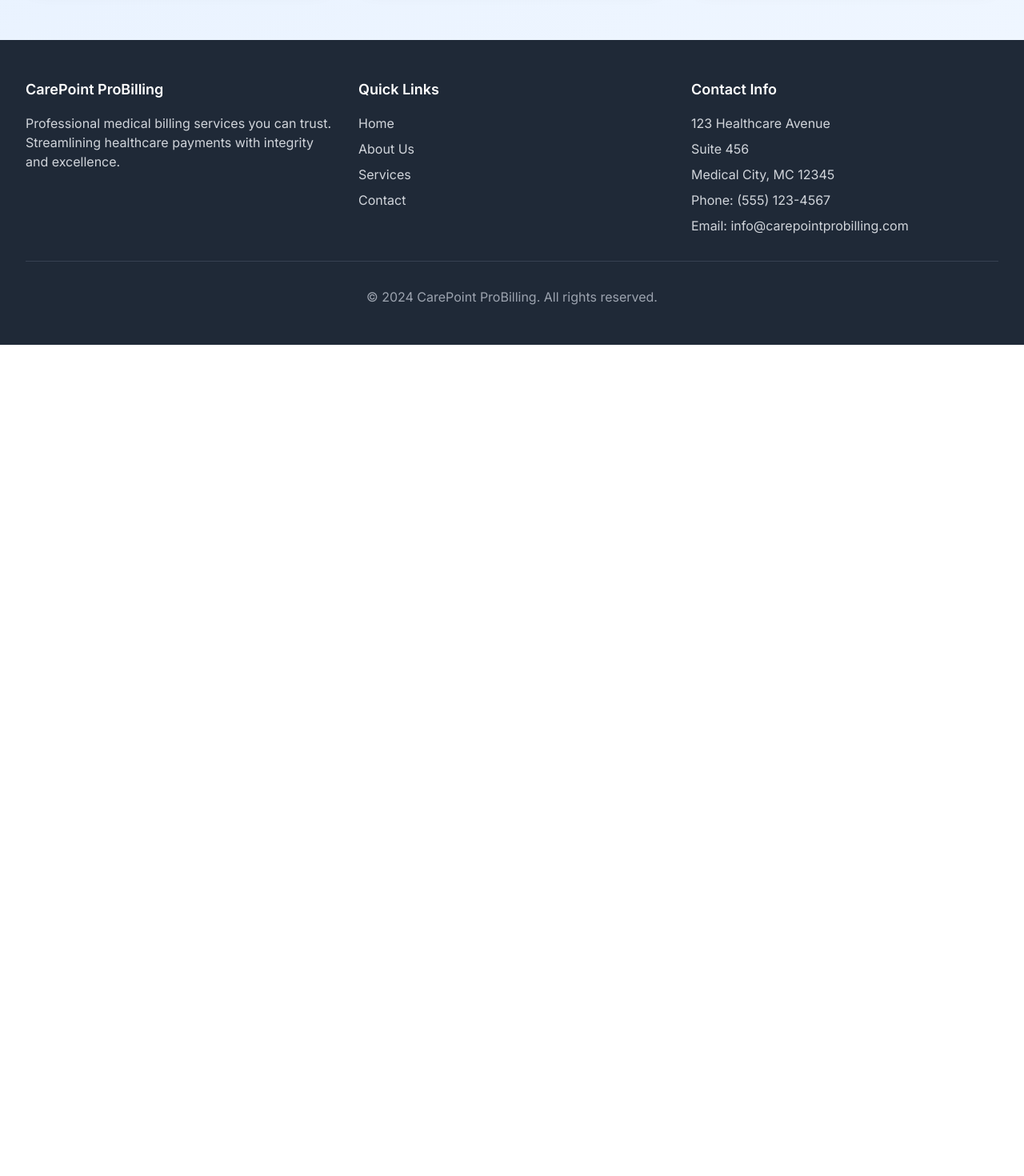
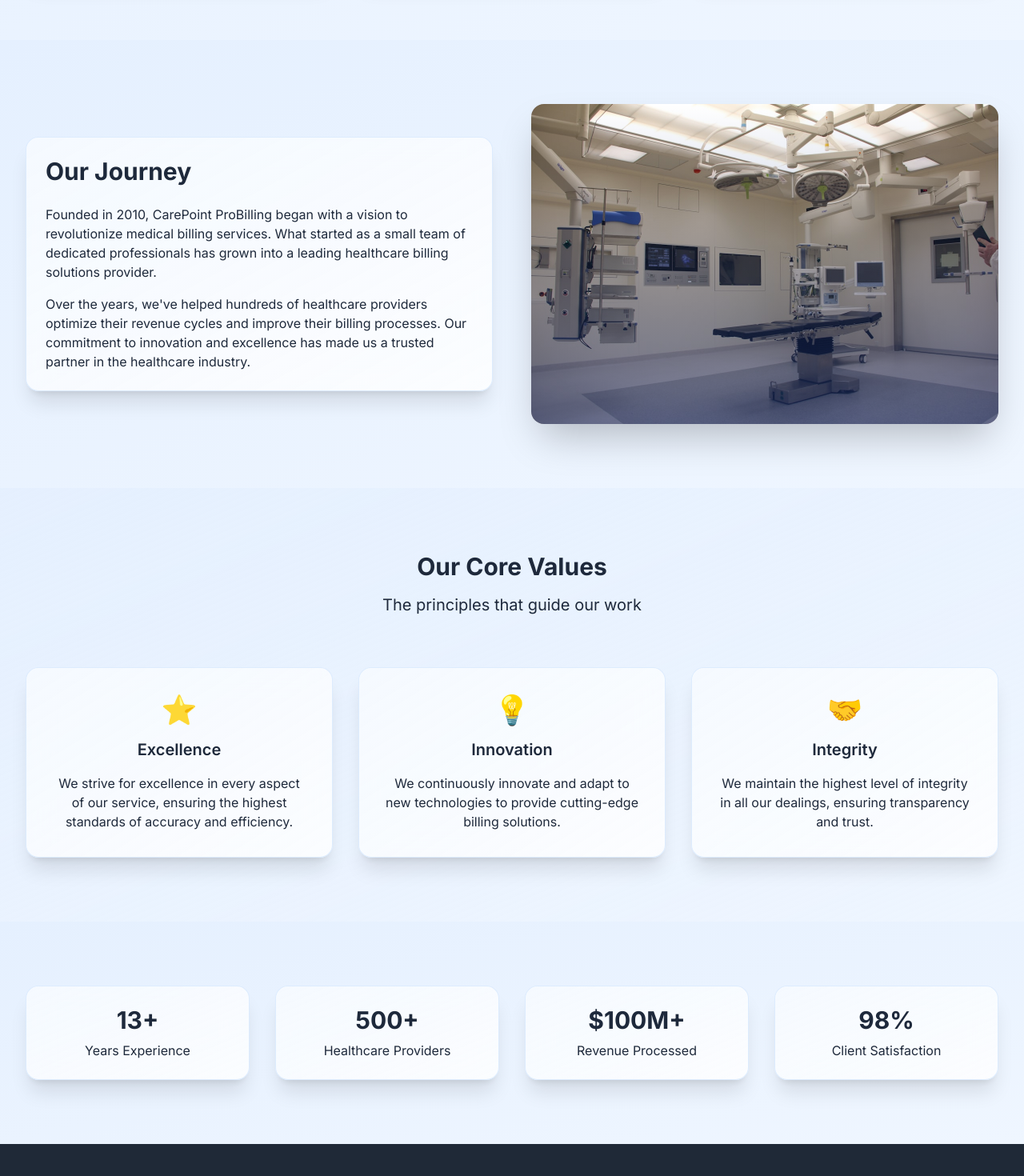
Before and after one commit to Owais-Sonija/medical-billing-website-template-carepoint-probilling, a Next.js app: page /about in a window 1280 px wide. Shown: the part 1560-3030 px from the top of the page at 80% size. Before the commit the page ends 1991 px from the top, so only its background shows below. Built offline with nearby package versions, Linux system fonts and the light colour scheme.

Commit message:
feat: enhance about page with additional content
- Add company history section with journey details
- Add core values section with three key principles
- Add statistics section with key achievements
- Improve layout and animations
- Add responsive design for all sections

```diff
--- a/src/app/about/page.tsx
+++ b/src/app/about/page.tsx
@@ -145,6 +145,136 @@
           </div>
         </div>
       </section>
+
+      {/* History Section */}
+      <section className="relative py-20 bg-blue-50 dark:bg-slate-800">
+        <div className="absolute inset-0 bg-gradient-to-br from-blue-100/50 to-transparent dark:from-slate-700/10" />
+        <div className="relative max-w-7xl mx-auto px-4 sm:px-6 lg:px-8">
+          <div className="grid grid-cols-1 lg:grid-cols-2 gap-12 items-center">
+            <motion.div
+              initial={{ opacity: 0, x: -20 }}
+              whileInView={{ opacity: 1, x: 0 }}
+              viewport={{ once: true }}
+              className="relative"
+            >
+              <div className="relative p-6 rounded-2xl backdrop-blur-lg bg-white/80 dark:bg-slate-700/80 border border-blue-200/50 dark:border-slate-600/30 shadow-xl">
+                <div className="absolute inset-0 bg-gradient-to-br from-blue-50/50 to-transparent dark:from-slate-600/5 rounded-2xl" />
+                <div className="relative">
+                  <h2 className="text-3xl font-bold text-slate-800 dark:text-blue-200 mb-6">Our Journey</h2>
+                  <div className="space-y-4 text-slate-800 dark:text-blue-200">
+                    <p>
+                      Founded in 2010, CarePoint ProBilling began with a vision to revolutionize medical billing services.
+                      What started as a small team of dedicated professionals has grown into a leading healthcare billing solutions provider.
+                    </p>
+                    <p>
+                      Over the years, we've helped hundreds of healthcare providers optimize their revenue cycles and improve their billing processes.
+                      Our commitment to innovation and excellence has made us a trusted partner in the healthcare industry.
+                    </p>
+                  </div>
+                </div>
+              </div>
+            </motion.div>
+            <motion.div
+              initial={{ opacity: 0, x: 20 }}
+              whileInView={{ opacity: 1, x: 0 }}
+              viewport={{ once: true }}
+              className="relative rounded-2xl overflow-hidden h-[400px] shadow-2xl"
+            >
+              <Image
+                src="/images/medical-team-meeting.jpg"
+                alt="Team Meeting"
+                fill
+                className="object-cover"
+                sizes="(max-width: 768px) 100vw, 50vw"
+              />
+              <div className="absolute inset-0 bg-gradient-to-t from-blue-900/50 to-transparent" />
+            </motion.div>
+          </div>
+        </div>
+      </section>
+
+      {/* Values Section */}
+      <section className="relative py-20">
+        <div className="absolute inset-0 bg-gradient-to-br from-blue-100/50 to-transparent dark:from-slate-700/10" />
+        <div className="relative max-w-7xl mx-auto px-4 sm:px-6 lg:px-8">
+          <motion.div
+            initial={{ opacity: 0, y: 20 }}
+            whileInView={{ opacity: 1, y: 0 }}
+            viewport={{ once: true }}
+            className="text-center mb-16"
+          >
+            <h2 className="text-3xl font-bold text-slate-800 dark:text-blue-200">Our Core Values</h2>
+            <p className="mt-4 text-xl text-slate-800 dark:text-blue-200">
+              The principles that guide our work
+            </p>
+          </motion.div>
+          <div className="grid grid-cols-1 md:grid-cols-3 gap-8">
+            {[
+              {
+                title: "Excellence",
+                description: "We strive for excellence in every aspect of our service, ensuring the highest standards of accuracy and efficiency.",
+                icon: "⭐"
+              },
+              {
+                title: "Innovation",
+                description: "We continuously innovate and adapt to new technologies to provide cutting-edge billing solutions.",
+                icon: "💡"
+              },
+              {
+                title: "Integrity",
+                description: "We maintain the highest level of integrity in all our dealings, ensuring transparency and trust.",
+                icon: "🤝"
+              }
+            ].map((value, index) => (
+              <motion.div
+                key={index}
+                initial={{ opacity: 0, y: 20 }}
+                whileInView={{ opacity: 1, y: 0 }}
+                viewport={{ once: true }}
+                transition={{ delay: index * 0.1 }}
+                className="relative p-8 rounded-2xl backdrop-blur-lg bg-white/80 dark:bg-slate-700/80 border border-blue-200/50 dark:border-slate-600/30 shadow-xl"
+              >
+                <div className="absolute inset-0 bg-gradient-to-br from-blue-50/50 to-transparent dark:from-slate-600/5 rounded-2xl" />
+                <div className="relative text-center">
+                  <div className="text-4xl mb-4">{value.icon}</div>
+                  <h3 className="text-xl font-semibold text-slate-800 dark:text-blue-200 mb-4">{value.title}</h3>
+                  <p className="text-slate-800 dark:text-blue-200">{value.description}</p>
+                </div>
+              </motion.div>
+            ))}
+          </div>
+        </div>
+      </section>
+
+      {/* Stats Section */}
+      <section className="relative py-20 bg-blue-50 dark:bg-slate-800">
+        <div className="absolute inset-0 bg-gradient-to-br from-blue-100/50 to-transparent dark:from-slate-700/10" />
+        <div className="relative max-w-7xl mx-auto px-4 sm:px-6 lg:px-8">
+          <div className="grid grid-cols-2 md:grid-cols-4 gap-8">
+            {[
+              { value: "13+", label: "Years Experience" },
+              { value: "500+", label: "Healthcare Providers" },
+              { value: "$100M+", label: "Revenue Processed" },
+              { value: "98%", label: "Client Satisfaction" }
+            ].map((stat, index) => (
+              <motion.div
+                key={index}
+                initial={{ opacity: 0, y: 20 }}
+                whileInView={{ opacity: 1, y: 0 }}
+                viewport={{ once: true }}
+                transition={{ delay: index * 0.1 }}
+                className="relative p-6 rounded-2xl backdrop-blur-lg bg-white/80 dark:bg-slate-700/80 border border-blue-200/50 dark:border-slate-600/30 shadow-xl text-center"
+              >
+                <div className="absolute inset-0 bg-gradient-to-br from-blue-50/50 to-transparent dark:from-slate-600/5 rounded-2xl" />
+                <div className="relative">
+                  <div className="text-3xl font-bold text-slate-800 dark:text-blue-200 mb-2">{stat.value}</div>
+                  <div className="text-slate-800 dark:text-blue-200">{stat.label}</div>
+                </div>
+              </motion.div>
+            ))}
+          </div>
+        </div>
+      </section>
     </main>
   );
 }
```
